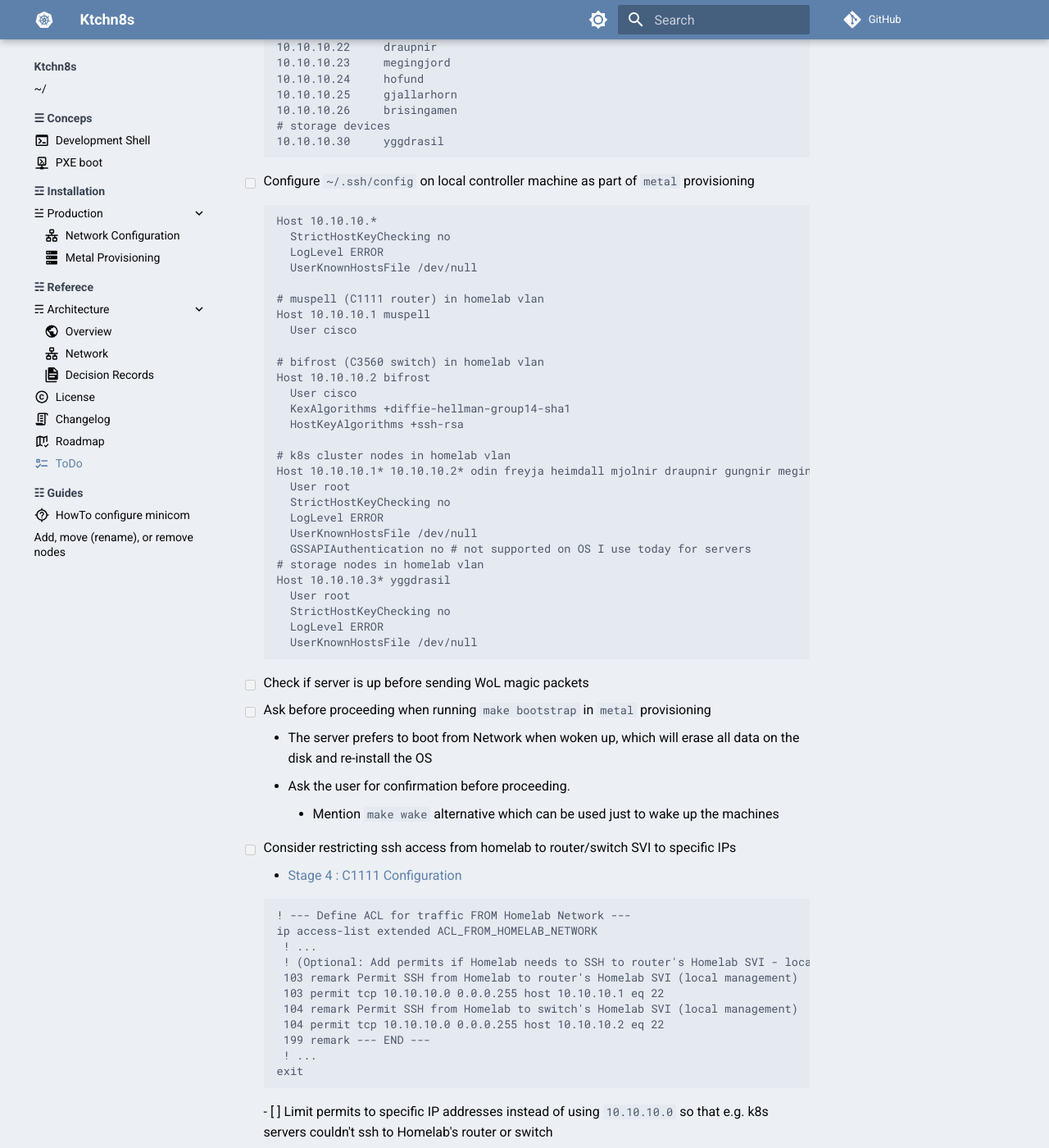
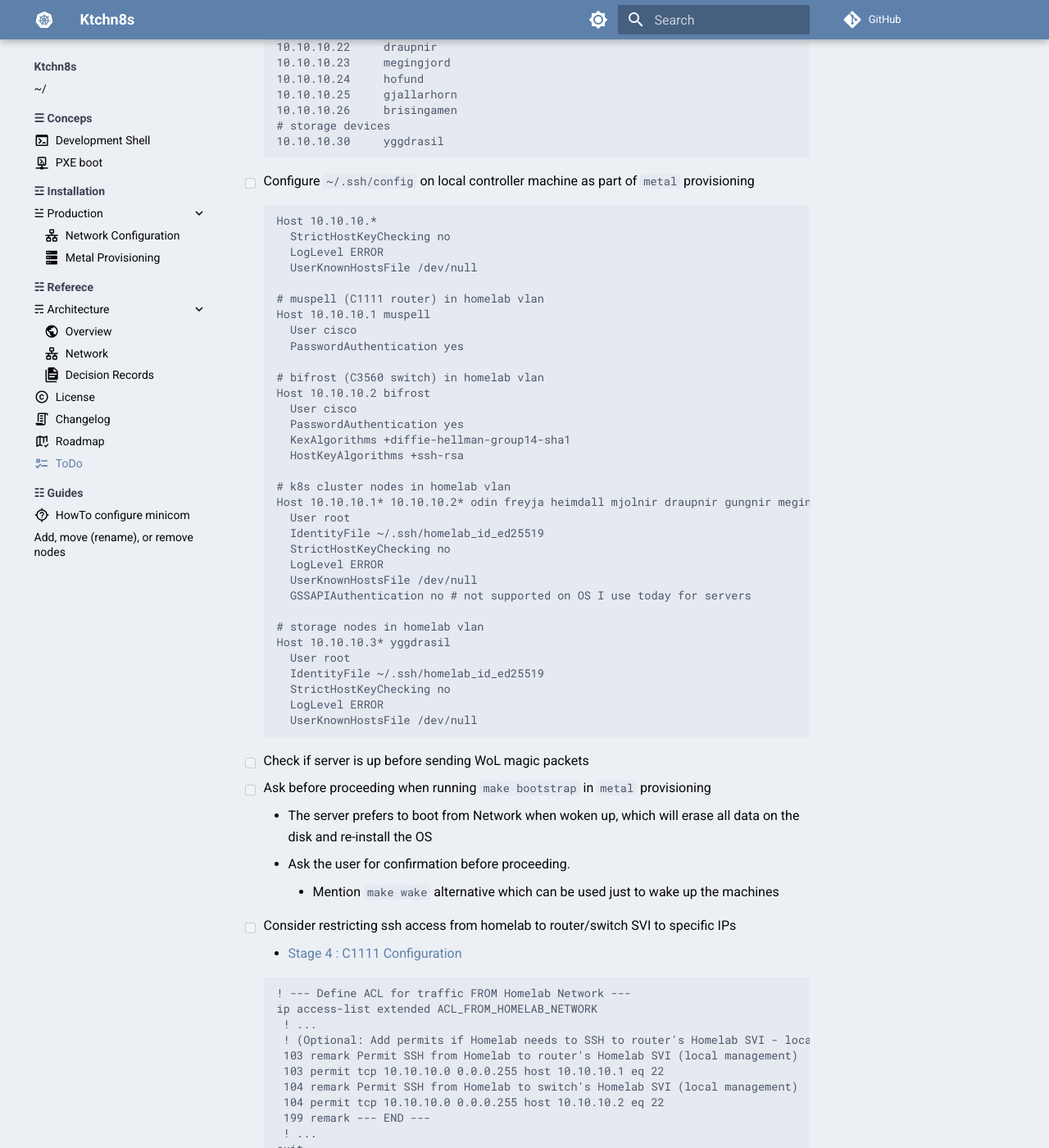
Before and after one commit to serpro69/ktchn8s, an MkDocs documentation site: the page built from docs/reference/todo.md, in a window 1280 px wide and 1400 px high, scrolled down 1367 px. Shown: the whole window at 82% size. Built offline with MkDocs 1.6.1 and Material for MkDocs 9.7.7, drawn with Linux system fonts in a browser that asks for light colours; comment, search, counter and statistics services are not loaded.

Commit message:
Update todo

```diff
--- a/docs/reference/todo.md
+++ b/docs/reference/todo.md
@@ -59,23 +59,28 @@ icon: material/format-list-checks
     # muspell (C1111 router) in homelab vlan
     Host 10.10.10.1 muspell
       User cisco
+      PasswordAuthentication yes
 
     # bifrost (C3560 switch) in homelab vlan
     Host 10.10.10.2 bifrost
       User cisco
+      PasswordAuthentication yes
       KexAlgorithms +diffie-hellman-group14-sha1
       HostKeyAlgorithms +ssh-rsa
 
     # k8s cluster nodes in homelab vlan
     Host 10.10.10.1* 10.10.10.2* odin freyja heimdall mjolnir draupnir gungnir megingjord hofund brisingamen gjallarhorn
       User root
+      IdentityFile ~/.ssh/homelab_id_ed25519
       StrictHostKeyChecking no
       LogLevel ERROR
       UserKnownHostsFile /dev/null
       GSSAPIAuthentication no # not supported on OS I use today for servers
+
     # storage nodes in homelab vlan
     Host 10.10.10.3* yggdrasil
       User root
+      IdentityFile ~/.ssh/homelab_id_ed25519
       StrictHostKeyChecking no
       LogLevel ERROR
       UserKnownHostsFile /dev/null
```
